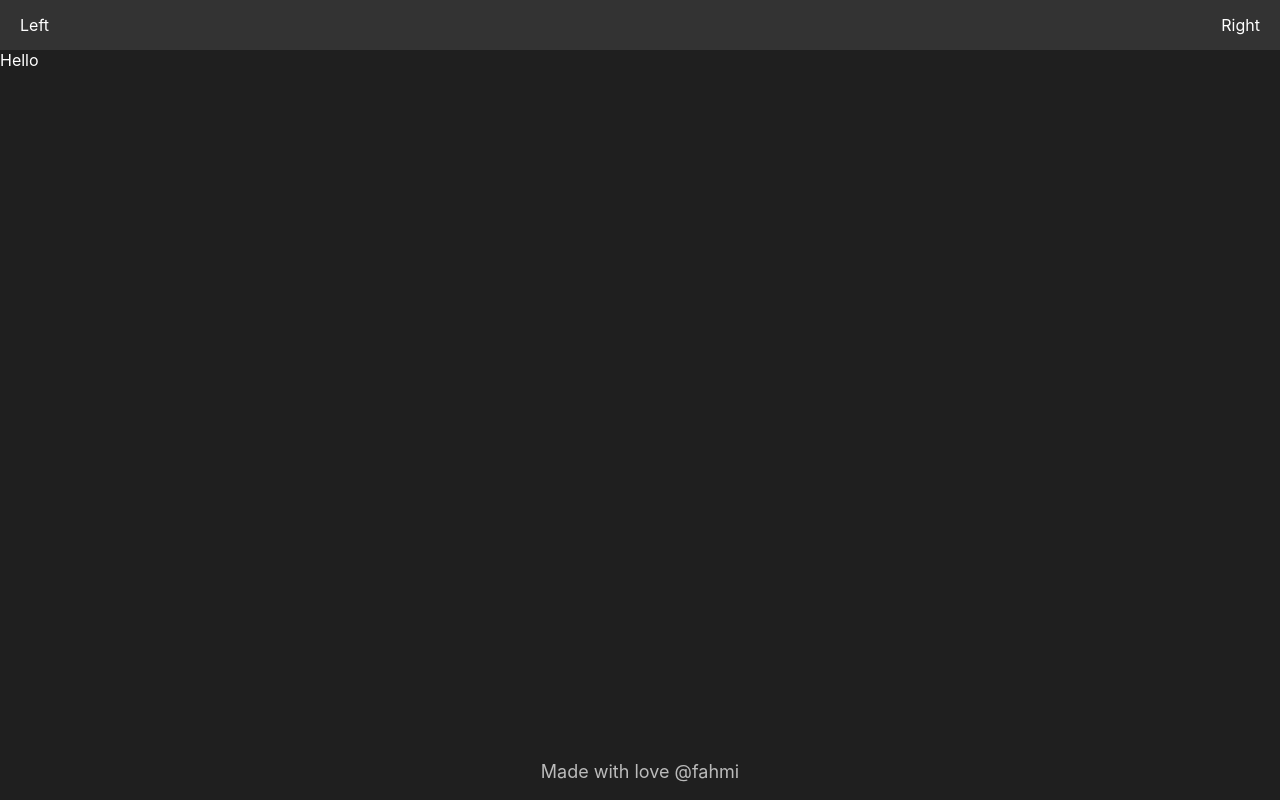
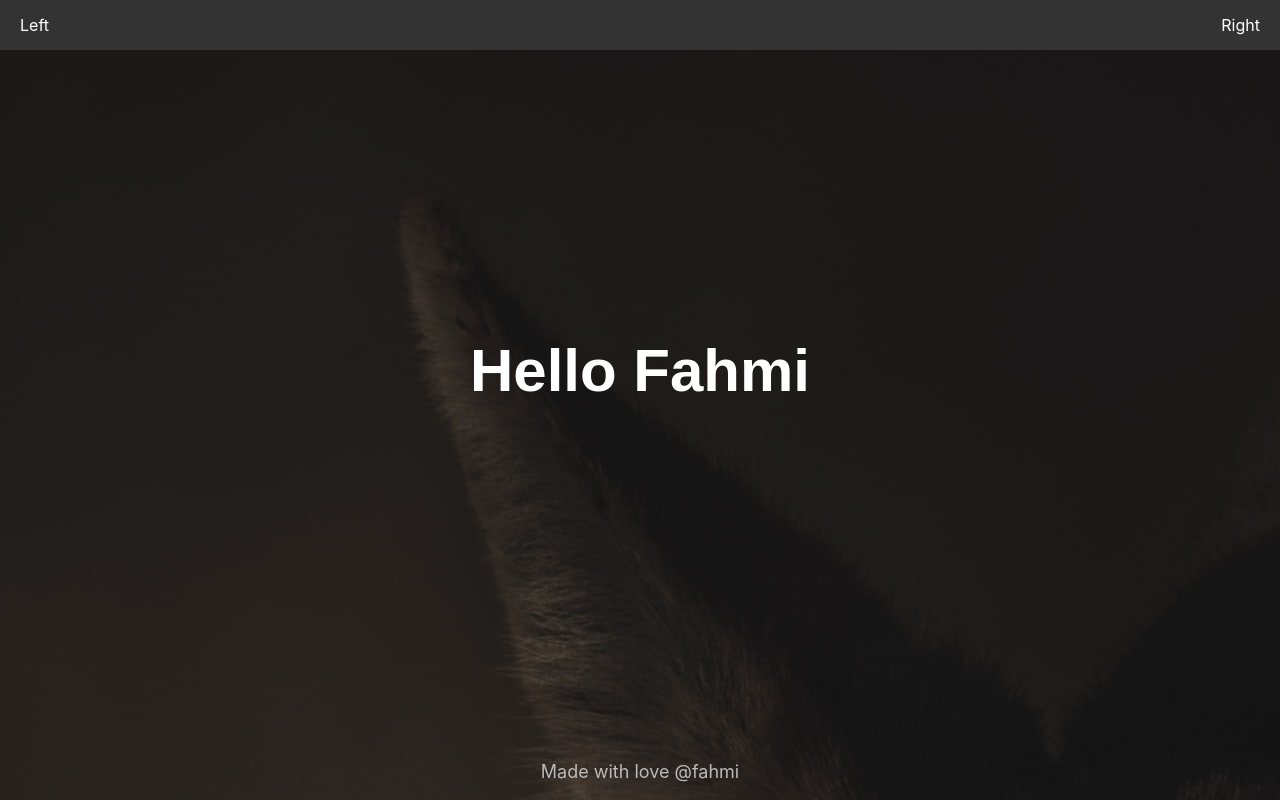
Before and after one commit to fahmiaz411/next-basic, a Next.js app: page / in a window 1280 px wide. Built offline with nearby package versions, Linux system fonts and the light colour scheme.

Commit message:
new hello

```diff
--- a/components/Header/index.tsx
+++ b/components/Header/index.tsx
@@ -1,4 +1,4 @@
-import Link from "next/link";
+// import Link from "next/link";
 import { CSSProperties } from "react";
 
 type Style = {
--- a/pages/index.tsx
+++ b/pages/index.tsx
@@ -3,7 +3,20 @@ import Layout from "../components/Layout";
 export default function Home() {
   return (
     <Layout pageTitle="Home">
-      <div>Hello</div>
+      <div
+        style={{
+          display: "flex",
+          flexDirection: "column",
+          height: "80vh",
+          alignItems: "center",
+          justifyContent: "center",
+          fontFamily: "sans-serif",
+          fontWeight: "bold",
+          fontSize: 60,
+        }}
+      >
+        <p>Hello Fahmi</p>
+      </div>
     </Layout>
   );
 }
--- a/styles/globals.css
+++ b/styles/globals.css
@@ -1,6 +1,8 @@
 html,
 body {
   background-color: rgb(31, 31, 31);
+  background-image: url("../public/walpaper.jpg");
+  object-fit: cover;
   padding: 0;
   margin: 0;
   height: 100%;
```
